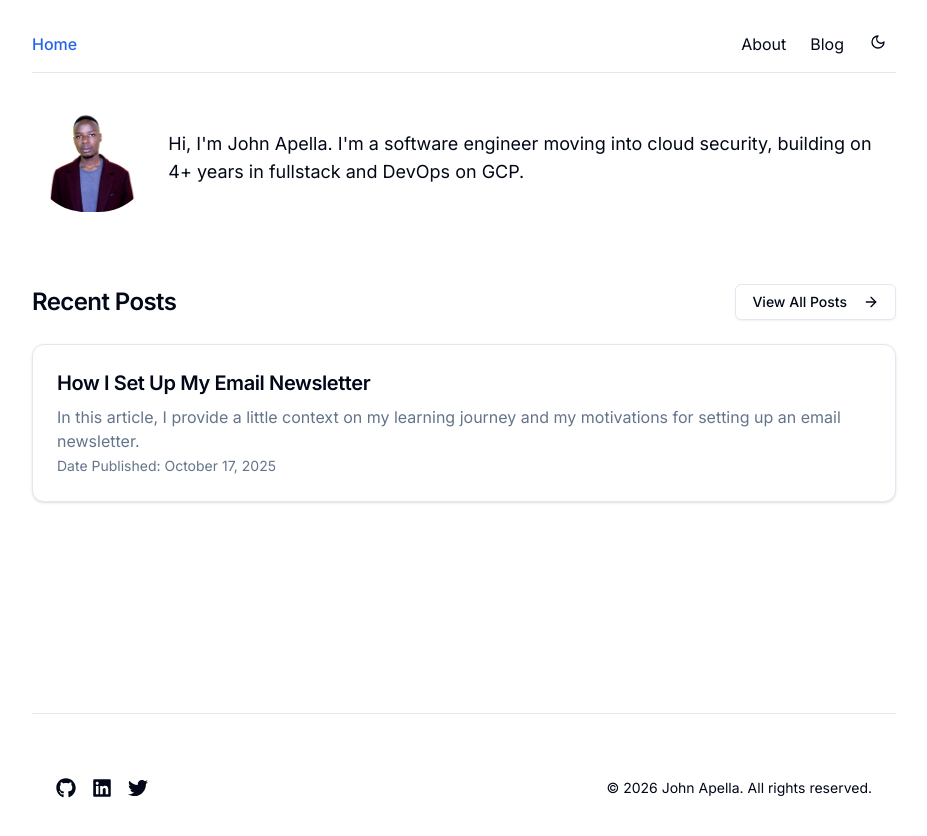
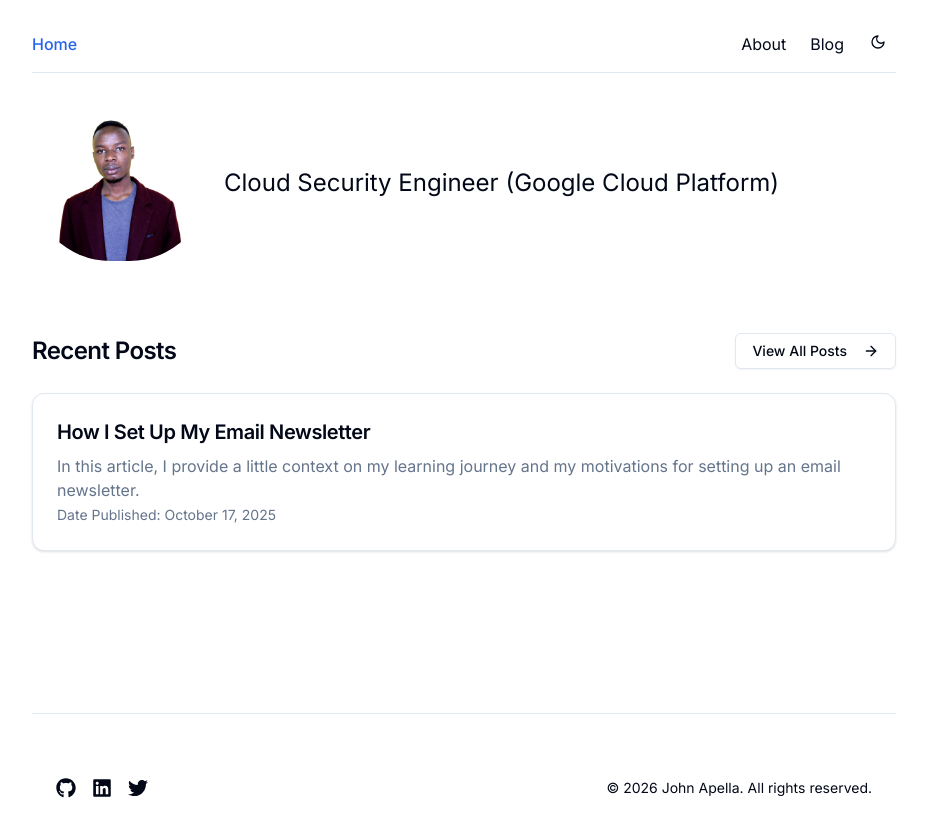
Before and after one commit to apella1/next-portfolio, a Next.js app: page / in a window 1280 px wide. Shown: the top 836 px of the page, without its empty margins (176-1103 px from the left). Built offline with nearby package versions, Linux system fonts and the light colour scheme.

Commit message:
feat: update home header content

```diff
--- a/components/home/home-header.tsx
+++ b/components/home/home-header.tsx
@@ -7,9 +7,8 @@ export default function HomeHeader() {
       <div className="w-fit rounded-full">
         <Image src={profilePic} alt="" className="w-44 rounded-full" />
       </div>
-      <h1 className="text-lg">
-        Hi, I'm John Apella. I'm a software engineer moving into cloud security,
-        building on 4+ years in fullstack and DevOps on GCP.
+      <h1 className="text-2xl">
+        Cloud Security Engineer (Google Cloud Platform)
       </h1>
     </header>
   );
```
